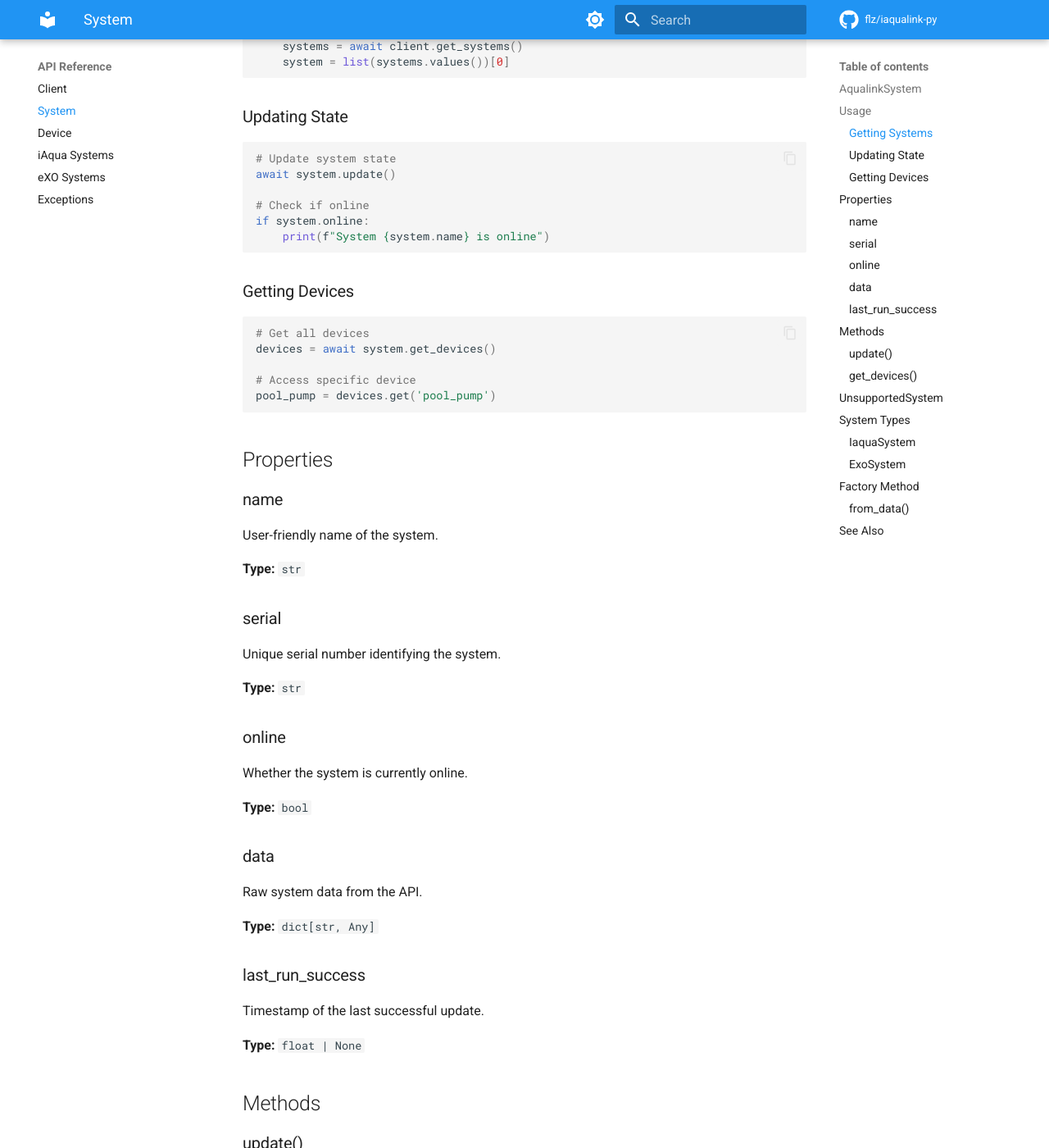
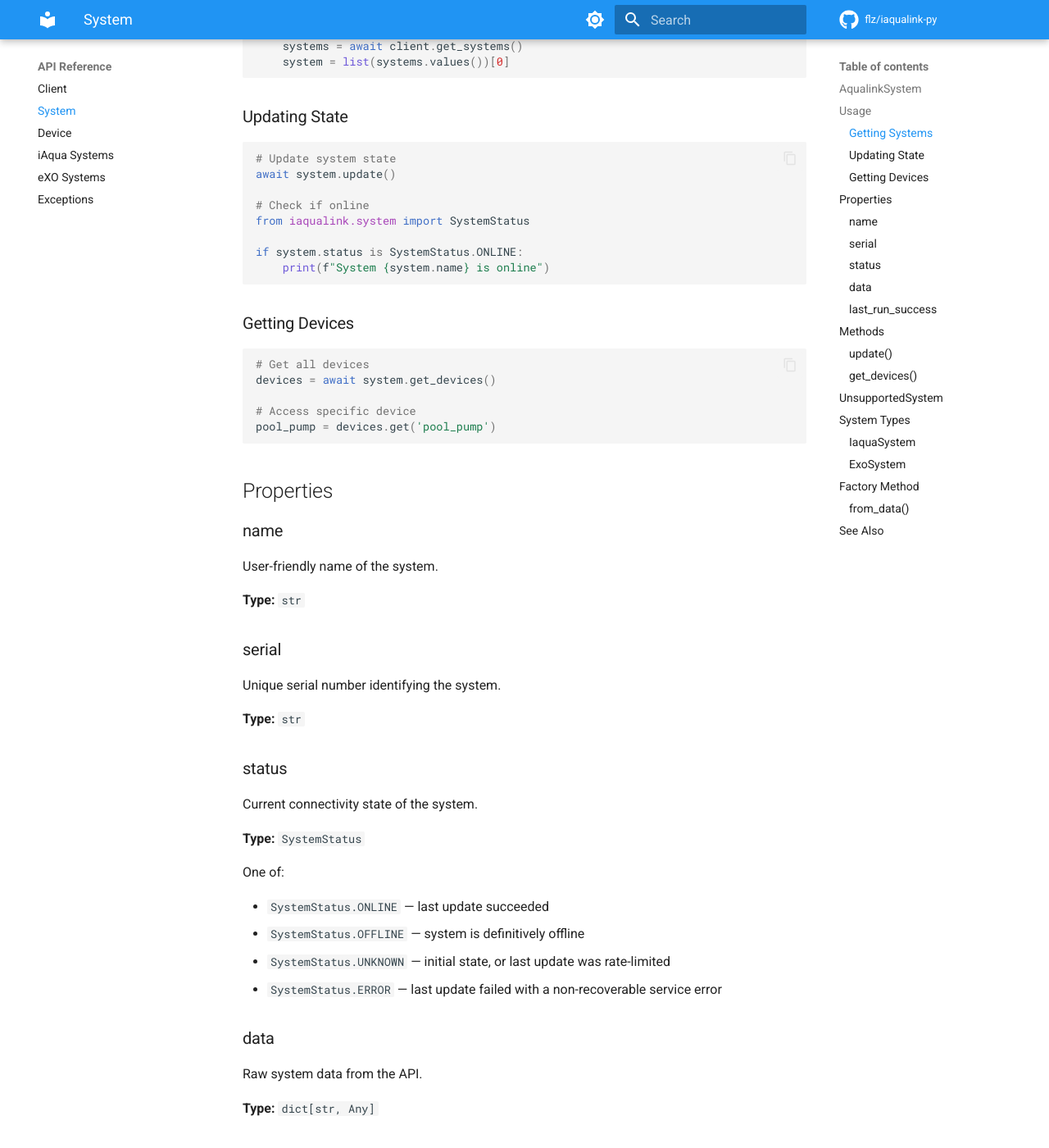
Before and after one commit to flz/iaqualink-py, an MkDocs documentation site: the page built from docs/api/system.md, in a window 1280 px wide and 1400 px high, scrolled down 564 px. Shown: the whole window at 82% size. Built offline with MkDocs 1.6.1 and Material for MkDocs 9.7.7, drawn with Linux system fonts in a browser that asks for light colours; comment, search, counter and statistics services are not loaded.

Commit message:
refactor(system)!: replace online bool property with SystemStatus enum (#176)
* refactor(system): replace online: bool | None with SystemStatus enum

bool | None conflated "never fetched" with "service error" (both None).
SystemStatus.UNKNOWN/OFFLINE/ONLINE makes all three states explicit.
Renames attribute online → status to avoid bool-implies-two-state confusion.

Co-Authored-By: Claude Sonnet 4.6 <noreply@anthropic.com>

* refactor(system)!: address PR review on SystemStatus

- Use StrEnum so members compare equal to their string values
- Fix stdlib import ordering (bare imports before from-imports)
- Export SystemStatus from package __init__ as public API

BREAKING CHANGE: AqualinkSystem.online (bool | None) is replaced by
AqualinkSystem.status (SystemStatus). Callers must migrate to the new
attribute and enum values.

Co-Authored-By: Claude Sonnet 4.6 <noreply@anthropic.com>

* revert: remove partial top-level API export for SystemStatus

SystemStatus is accessible via iaqualink.system; adding it alone to
__init__ would create an inconsistent incomplete top-level API.

Co-Authored-By: Claude Sonnet 4.6 <noreply@anthropic.com>

* docs(system): update online → status across all doc pages

Co-Authored-By: Claude Sonnet 4.6 <noreply@anthropic.com>

* refactor(system): add ERROR state, assign UNKNOWN on throttle

UNKNOWN now means "state unknown" (initial or rate-limited).
ERROR means update() failed with a non-recoverable service error.
Both iaqua and exo update() set status accordingly.
Tests cover all four SystemStatus transitions in both implementations.

Co-Authored-By: Claude Sonnet 4.6 <noreply@anthropic.com>

* docs(system): add ERROR state to status property docs

Co-Authored-By: Claude Sonnet 4.6 <noreply@anthropic.com>

* test(system): assert ONLINE status in base test_update_success

Enforces the post-update ONLINE contract for all AqualinkSystem
subclasses. TestIaquaSystem already calls super() so picks this up
automatically; TestExoSystem keeps its own assertion independently.

Co-Authored-By: Claude Sonnet 4.6 <noreply@anthropic.com>

---------

Co-authored-by: Claude Sonnet 4.6 <noreply@anthropic.com>

````diff
--- a/docs/api/system.md
+++ b/docs/api/system.md
@@ -23,7 +23,9 @@ async with AqualinkClient(username, password) as client:
 await system.update()
 
 # Check if online
-if system.online:
+from iaqualink.system import SystemStatus
+
+if system.status is SystemStatus.ONLINE:
     print(f"System {system.name} is online")
 ```
 
@@ -51,11 +53,18 @@ Unique serial number identifying the system.
 
 **Type:** `str`
 
-### online
+### status
 
-Whether the system is currently online.
+Current connectivity state of the system.
 
-**Type:** `bool`
+**Type:** `SystemStatus`
+
+One of:
+
+- `SystemStatus.ONLINE` — last update succeeded
+- `SystemStatus.OFFLINE` — system is definitively offline
+- `SystemStatus.UNKNOWN` — initial state, or last update was rate-limited
+- `SystemStatus.ERROR` — last update failed with a non-recoverable service error
 
 ### data
 
````
Also changed, not shown: docs/getting-started/quickstart.md (+3 -1 lines), docs/guide/examples.md (+5 -3 lines), docs/guide/systems.md (+1 -1 lines), 6 other files.
